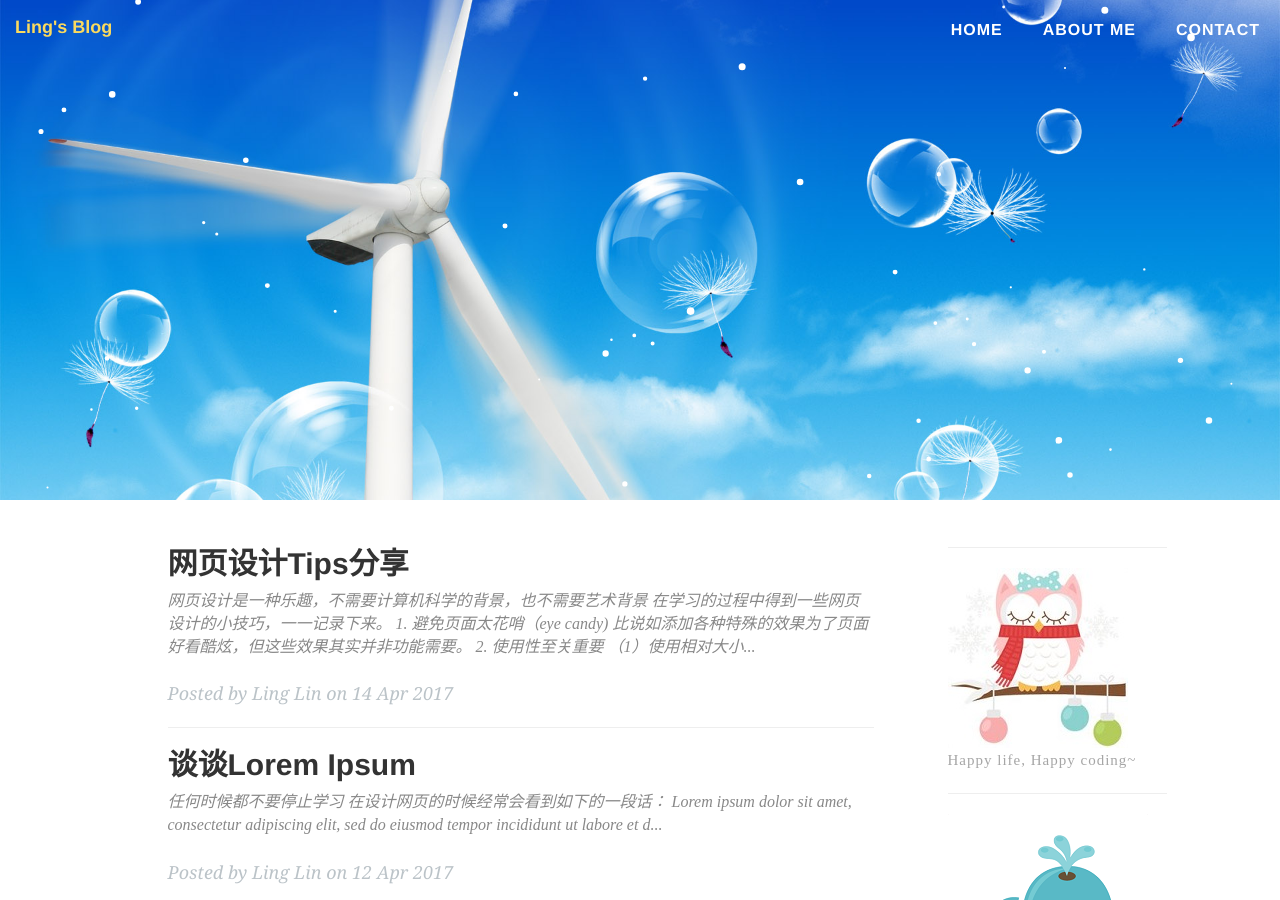
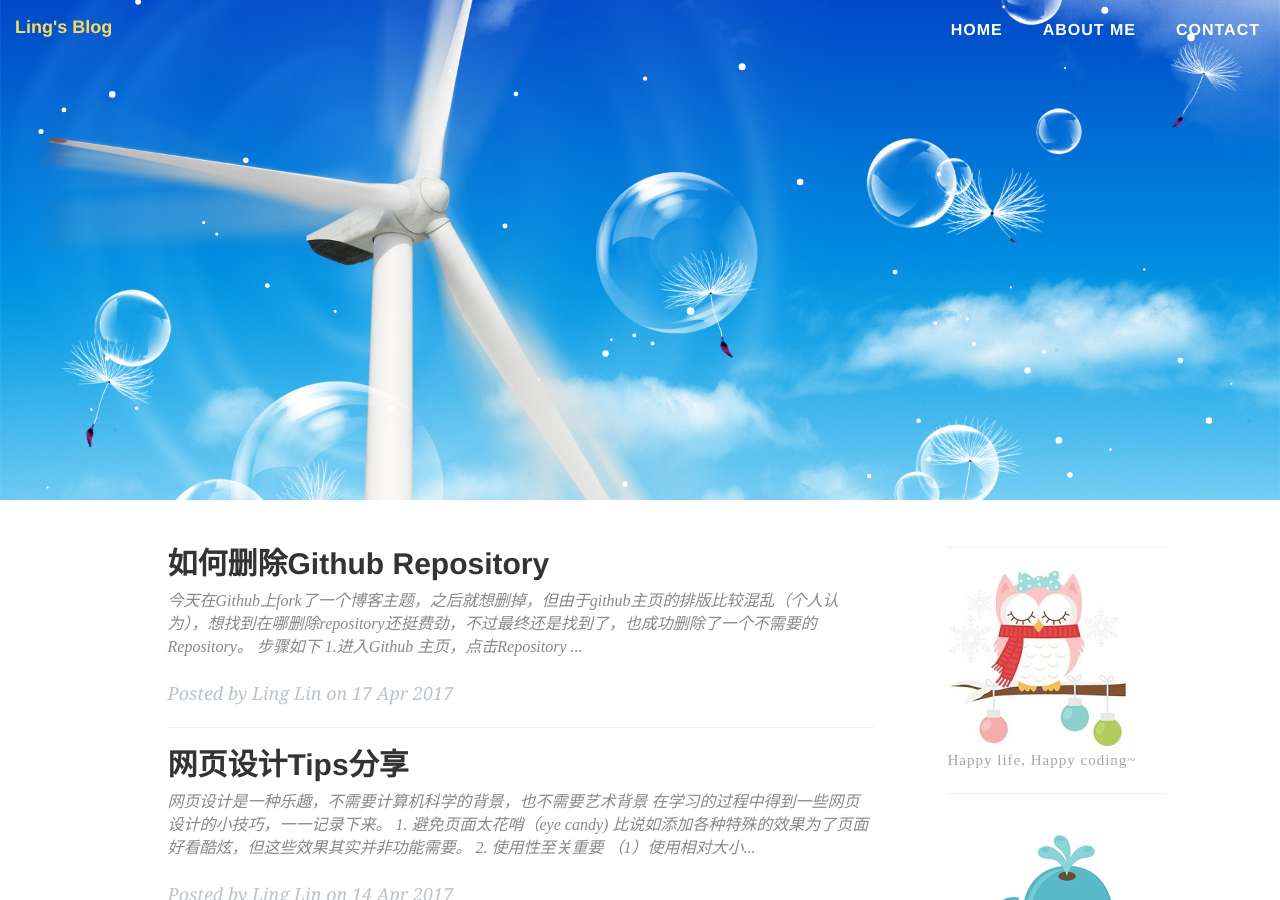
Before and after one commit to LingLinyp/LingLinyp.github.io, a Jekyll site: the page built from index.html, in a window 1280 px wide and 900 px high. Built offline with Jekyll 4.4.1, drawn with Linux system fonts in a browser that asks for light colours; the list of posts is cut into pages by our own code.

Commit message:
add_new_post

````diff
--- a/_config.yml
+++ b/_config.yml
@@ -34,7 +34,7 @@ duoshuo_username: linglinyp
 
 
 # Build settings
-permalink: pretty
+# permalink: pretty
 highlighter: rouge
 markdown: kramdown
 kramdown:
@@ -42,7 +42,7 @@ kramdown:
 theme: minima
 gems: [jekyll-paginate]
 
-paginate: 10
+paginate: 5
 
 
 
--- /dev/null
+++ b/_posts/2017-4-17-repository.md
@@ -0,0 +1,38 @@
+---
+layout: post
+title: '如何删除Github Repository'
+date: 2017-4-17
+tags: '小技巧'
+---
+
+今天在Github上fork了一个博客主题，之后就想删掉，但由于github主页的排版比较混乱（个人认为），想找到在哪删除repository还挺费劲，不过最终还是找到了，也成功删除了一个不需要的Repository。
+
+-------
+###  步骤如下
+
+**1.进入Github 主页，点击```Repository```**
+
+![github 主页](/images/repository.png)
+
+
+**2.进入Repository 列表，点击要删除的repository，这里是```Test```**
+
+![Repository 列表](/images/repository2.png)
+
+
+**3.点击最右边的```Settings```**
+
+![settings](/images/repository3.png)
+
+
+**4.进入Settings,一直拉到最下方，点击```Delete this repository```**
+
+![settings](/images/repository4.png)
+
+
+**5.输入想删除的repository 名称，点击I understand.....**
+
+![settings](/images/repository5.png)
+
+<br>
+完成！
````
Also changed, not shown: images/repository.png (added), images/repository2.png (added), images/repository3.png (added), images/repository4.png (added), images/repository5.png (added).
